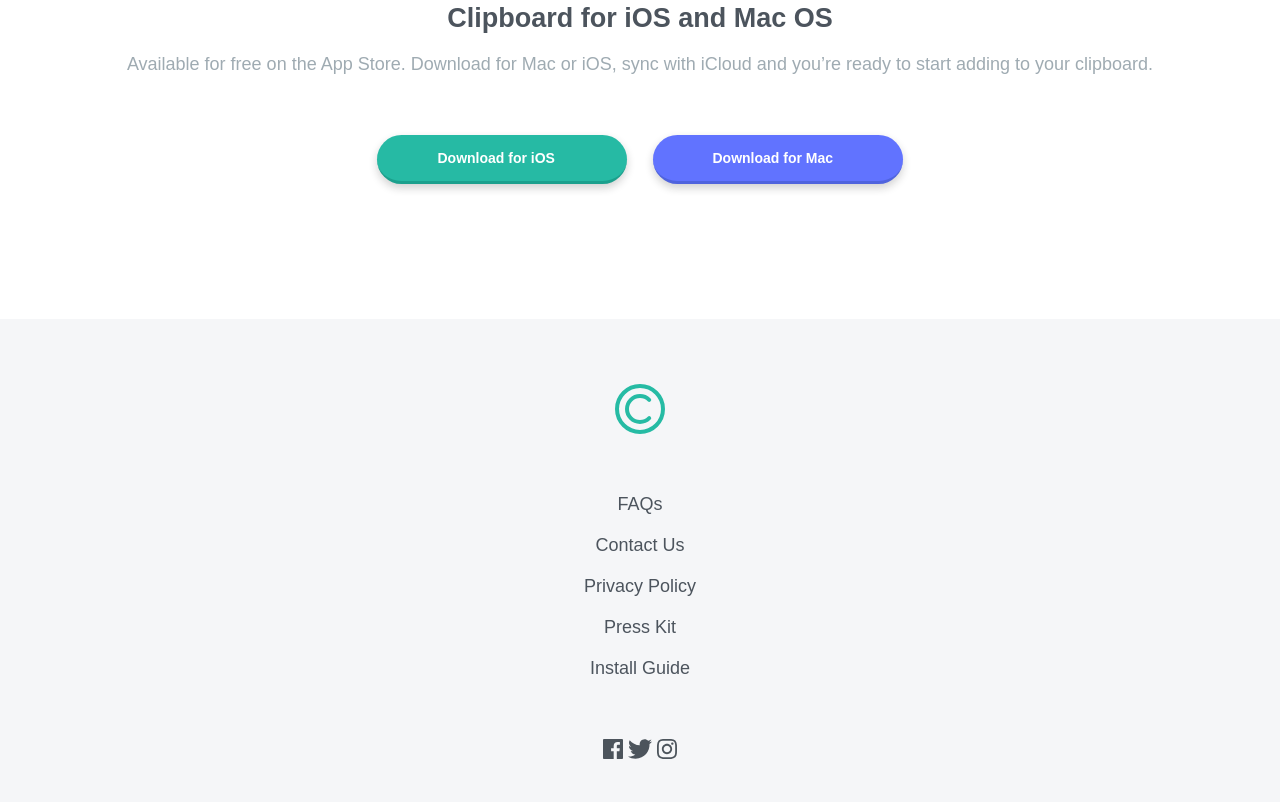
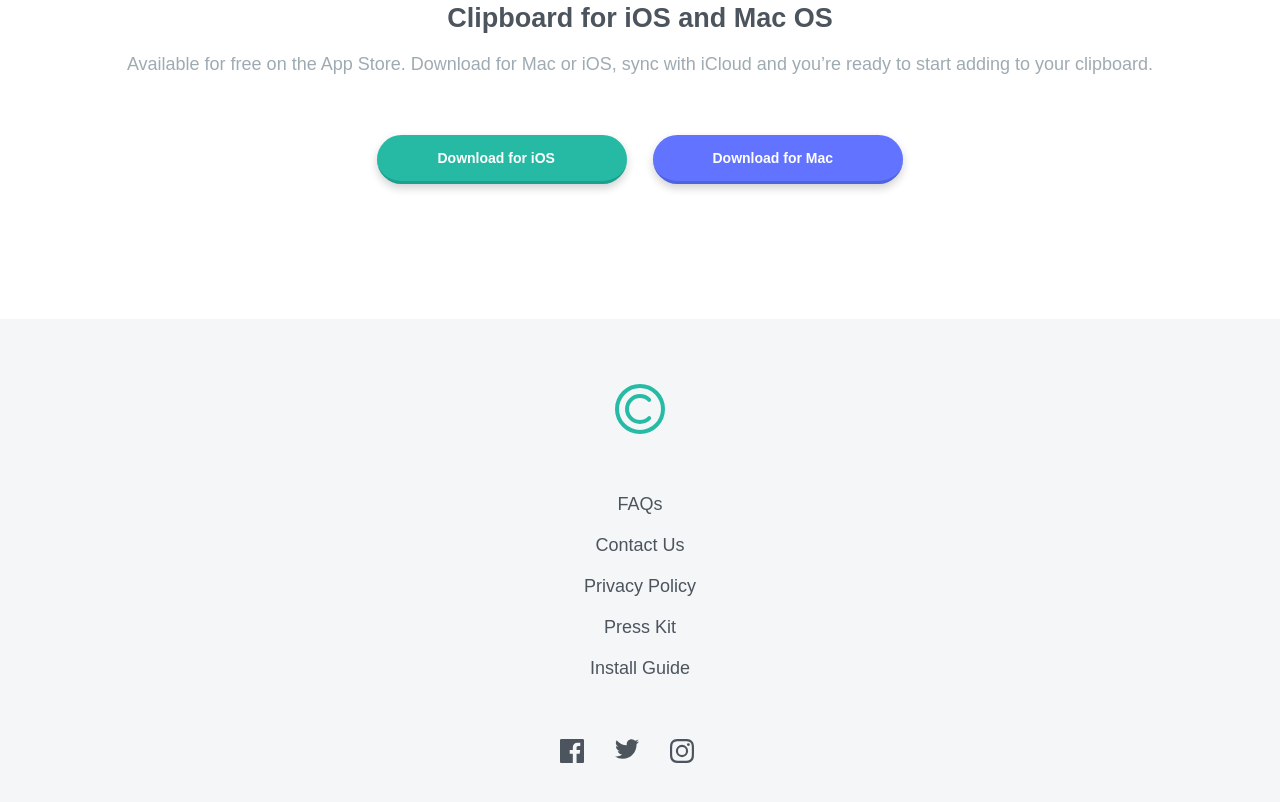
Before and after one commit to sheriallisdev/clipboard-landing-page, a website: page index.html in a window 1280 px wide. Shown: the part 5885-6687 px from the top of the page. Drawn offline with Linux system fonts and the light colour scheme; a web font is replaced by a local one.

Commit message:
Switch to inline SVGs

```diff
--- a/index.html
+++ b/index.html
@@ -170,9 +170,21 @@
             <li><a href="#">Install Guide</a></li>
           </ul>
           <div class="social-icons">
-            <a href="#"><img src="./images/icon-facebook.svg" alt=""></a>
-            <a href="#"><img src="./images/icon-twitter.svg" alt=""></a>
-            <a href="#"><img src="./images/icon-instagram.svg" alt=""></a>
+            <a href="#">
+              <svg class="icon">
+                  <path xmlns="http://www.w3.org/2000/svg" d="M22.675 0H1.325C.593 0 0 .593 0 1.325v21.351C0 23.407.593 24 1.325 24H12.82v-9.294H9.692v-3.622h3.128V8.413c0-3.1 1.893-4.788 4.659-4.788 1.325 0 2.463.099 2.795.143v3.24l-1.918.001c-1.504 0-1.795.715-1.795 1.763v2.313h3.587l-.467 3.622h-3.12V24h6.116c.73 0 1.323-.593 1.323-1.325V1.325C24 .593 23.407 0 22.675 0z"/>
+              </svg>
+            </a>
+            <a href="#">
+              <svg class="icon">
+                  <path xmlns="http://www.w3.org/2000/svg" d="M24 2.557a9.83 9.83 0 0 1-2.828.775A4.932 4.932 0 0 0 23.337.608a9.864 9.864 0 0 1-3.127 1.195A4.916 4.916 0 0 0 16.616.248c-3.179 0-5.515 2.966-4.797 6.045A13.978 13.978 0 0 1 1.671 1.149a4.93 4.93 0 0 0 1.523 6.574 4.903 4.903 0 0 1-2.229-.616c-.054 2.281 1.581 4.415 3.949 4.89a4.935 4.935 0 0 1-2.224.084 4.928 4.928 0 0 0 4.6 3.419A9.9 9.9 0 0 1 0 17.54a13.94 13.94 0 0 0 7.548 2.212c9.142 0 14.307-7.721 13.995-14.646A10.025 10.025 0 0 0 24 2.557z" />
+              </svg>
+            </a>
+            <a href="#">
+              <svg class="icon">
+                  <path xmlns="http://www.w3.org/2000/svg" d="M12 2.163c3.204 0 3.584.012 4.85.07 3.252.148 4.771 1.691 4.919 4.919.058 1.265.069 1.645.069 4.849 0 3.205-.012 3.584-.069 4.849-.149 3.225-1.664 4.771-4.919 4.919-1.266.058-1.644.07-4.85.07-3.204 0-3.584-.012-4.849-.07-3.26-.149-4.771-1.699-4.919-4.92-.058-1.265-.07-1.644-.07-4.849 0-3.204.013-3.583.07-4.849.149-3.227 1.664-4.771 4.919-4.919 1.266-.057 1.645-.069 4.849-.069zM12 0C8.741 0 8.333.014 7.053.072 2.695.272.273 2.69.073 7.052.014 8.333 0 8.741 0 12c0 3.259.014 3.668.072 4.948.2 4.358 2.618 6.78 6.98 6.98C8.333 23.986 8.741 24 12 24c3.259 0 3.668-.014 4.948-.072 4.354-.2 6.782-2.618 6.979-6.98.059-1.28.073-1.689.073-4.948 0-3.259-.014-3.667-.072-4.947-.196-4.354-2.617-6.78-6.979-6.98C15.668.014 15.259 0 12 0zm0 5.838a6.162 6.162 0 1 0 0 12.324 6.162 6.162 0 0 0 0-12.324zM12 16a4 4 0 1 1 0-8 4 4 0 0 1 0 8zm6.406-11.845a1.44 1.44 0 1 0 0 2.881 1.44 1.44 0 0 0 0-2.881z" />
+              </svg>
+            </a>
           </div>
         </footer>
       </div>
--- a/src/scss/styles.scss
+++ b/src/scss/styles.scss
@@ -91,6 +91,16 @@
     background-color: #8896FF;
     border-bottom: 3px solid #7E87E2;
     box-shadow: 0px 4px 8px rgba(136, 150, 255, 1);
+  }
+}
+
+.icon {
+  fill: $grayish-blue-dark;
+  width: 50px;
+  height: 50px;
+  transition: fill .2s ease-in-out;
+  &:hover{
+    fill: $cyan;
   }
 }
 
@@ -211,12 +221,9 @@
 
   .social-icons{
     margin-top: 50px;
-    img {
-      height: 20px;
-    }
 
-    img:not(:first-child) {
-      margin-left: 30px;
+    a {
+      text-decoration: none;
     }
   }
 }
```
Also changed, not shown: css/styles.css.
